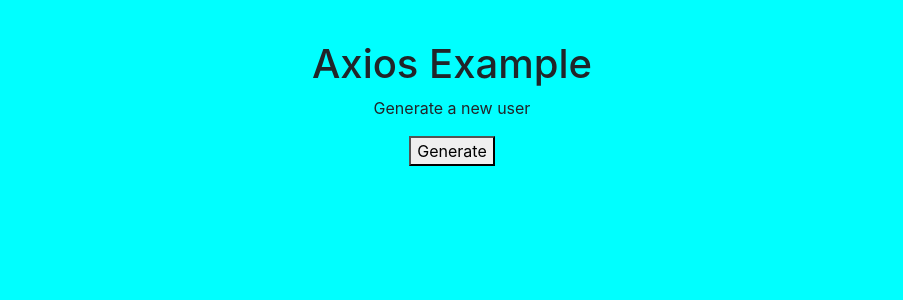
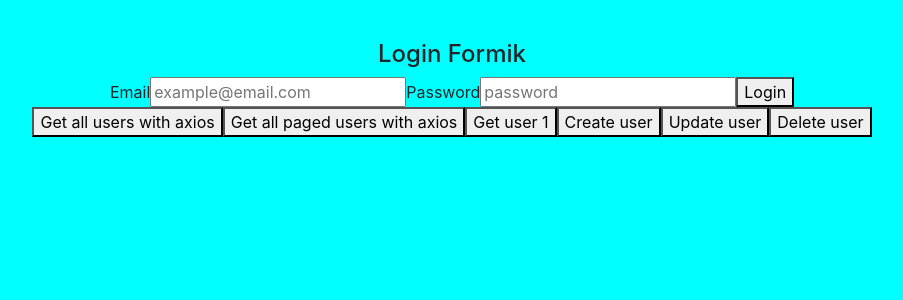
Before and after one commit to ViloriaUrdaneta/EjercicioReact, a React (Create React App) app: page / in a window 1280 px wide. Shown: the top 300 px of the page, without its empty margins (188-1091 px from the left). Built offline with nearby package versions, Linux system fonts and the light colour scheme.

Commit message:
axios crud

```diff
--- a/src/App.js
+++ b/src/App.js
@@ -16,6 +16,7 @@ import AsyncExample from './components/pure/AsyncExample';
 import ObservableExample from './components/pure/ObservableExample';
 import FetchExample from './components/pure/FetchExample';
 import AxiosExample from './components/pure/AxiosExample';
+import AxiosCRUDExample from './components/pure/AxiosCRUDExample';
 
 
 function App() {
@@ -48,7 +49,8 @@ function App() {
         {/*<AsyncExample></AsyncExample>*/}
         {/*<ObservableExample></ObservableExample>*/}
         {/*<FetchExample></FetchExample>*/}
-        <AxiosExample></AxiosExample>
+        {/*<AxiosExample></AxiosExample>*/}
+        <AxiosCRUDExample></AxiosCRUDExample>
 
 
         {/*Componente de listado de tareas - PROYECTO FINAL*/}
--- /dev/null
+++ b/src/components/pure/AxiosCRUDExample.jsx
@@ -0,0 +1,177 @@
+import React from 'react';
+import { login, getAllUsers, getAllPagedUsers, getUserByID, createUser, updateUser, deleteUserByID } from '../../services/axiosCRUDService';
+import { Formik, Field, Form, ErrorMessage } from 'formik';
+import * as Yup from 'yup';
+
+const AxiosCRUDExample = () => {
+
+    const initialCredentials = {
+        email: '',
+        password: ''
+    }
+
+    const loginSchema = Yup.object().shape(
+        {
+            email: Yup.string()
+                    .email('Invalid Email format')
+                    .required('Email is required'),
+            password: Yup.string()
+                    .required('Password is required')
+        }
+    );
+
+    const authUser = (values) => {
+        login(values.email, values.passwords)
+            .then((response) => {
+                if(response.data.token){
+                    alert(JSON.stringify(response.data.token));
+                    sessionStorage.setItem('token', response.data.token);
+                }else{
+                    sessionStorage.removeItem('token');
+                    throw new Error('login failure');
+                }
+            })
+            .catch((error) => {
+                alert(`Something went wrong: ${error}`);
+                sessionStorage.removeItem('token');
+            })
+            .finally(() => console.log('Loging done'))
+    }
+
+    //Crud examples
+    const obtainAllUsers = () => {
+        getAllUsers()
+            .then((response) => {
+                alert(JSON.stringify(response.data.data))
+            })
+            .catch((error) => alert(`Something went wrong: ${error}`))
+    }
+
+    const obtainAllPagedUsers = (page) => {
+        getAllPagedUsers(page)
+            .then((response) => {
+                alert(JSON.stringify(response.data.data))
+            })
+            .catch((error) => alert(`Something went wrong: ${error}`))
+    }
+
+    const obtainUserByID = (id) => {
+        getUserByID(id)
+            .then((response) => {
+                if(response.data.data && response.status ===200){
+                    alert(JSON.stringify(response.data.data))
+                }else{
+                    throw new Error('User not found')
+                }
+            })
+            .catch((error) => alert(`Something went wrong: ${error}`))
+    }
+
+    const createNewUser = (name, job) => {
+        createUser(name, job)
+            .then((response) => {
+                if(response.data && response.status === 201){
+                    alert(JSON.stringify(response.data))
+                }else{
+                    throw new Error('User not created')
+                }
+            })
+            .catch((error) => alert(`Something went wrong: ${error}`))
+    }
+
+    const updateUserByID = (id, name, job) => {
+        updateUser(id, name, job)
+            .then((response) => {
+                if(response.data && response.status ===200){
+                    alert(JSON.stringify(response.data))
+                }else{
+                    throw new Error('User not updated')
+                }
+            })
+            .catch((error) => alert(`Something went wrong: ${error}`))
+    }
+
+    const deleteUser = (id) => {
+        deleteUserByID(id)
+            .then((response) => {
+                if(response.data && response.status ===204){
+                    alert('User deleted successfully')
+                }else{
+                    throw new Error('User not deleted')
+                }
+            })
+            .catch((error) => alert(`Something went wrong: ${error}`))
+    }
+
+    return (
+        <div>
+            <h4>Login Formik</h4>
+            <Formik
+                /**Initial values that the form will take */
+                initialValues={ initialCredentials }
+                /**Yup validation Schema */
+                validationSchema = { loginSchema }
+                /**onSubmit Event */
+                onSubmit = {async (values) => {
+                    authUser(values)
+                }}
+            >
+
+                {/**We obtain props from Formik */}
+
+                {({ values,
+                    touched,
+                    errors,
+                    isSubmitting,
+                    handleChange,
+                    handleBlur }) => (
+                        <Form>
+                            <label htmlFor="email">Email</label>
+                            <Field id="email" type="email" name="email" placeholder="example@email.com" />
+                            {/**Email Errors */}
+                            {
+                                errors.email && touched.email &&
+                                (
+                                    <ErrorMessage name="email" component='div'></ErrorMessage>
+                                )
+                            }
+                            <label htmlFor="password">Password</label>
+                            <Field id="password" type="password" name="password" placeholder="password"/>
+                            {/**Password Errors */}
+                            {
+                                errors.password && touched.password &&
+                                (
+                                    <ErrorMessage name="password" component='div'></ErrorMessage>
+                                )
+                            }
+                            <button type="submit">Login</button>
+                            {isSubmitting ? <p>Login your credentials...</p> : null}
+                        </Form>
+                )}
+
+            </Formik>
+            <div>
+                <button onClick={obtainAllUsers}>
+                    Get all users with axios
+                </button>
+                <button onClick={() => obtainAllPagedUsers(1)}>
+                    Get all paged users with axios
+                </button>
+                <button onClick={() => obtainUserByID(1)}>
+                    Get user 1
+                </button>
+                <button onClick={() => createNewUser('morpheus', 'leader')}>
+                    Create user
+                </button>
+                <button onClick={() => updateUserByID(1, 'morpheus', 'developer')}>
+                    Update user
+                </button>
+                <button onClick={() => deleteUser(1)}>
+                    Delete user
+                </button>
+            </div>
+        </div>
+    );
+}
+
+export default AxiosCRUDExample;
--- a/src/components/pure/AxiosExample.jsx
+++ b/src/components/pure/AxiosExample.jsx
@@ -6,17 +6,17 @@ const AxiosExample = () => {
 
     const [user, setUser] = useState(null);
 
-    /*
+
     useEffect(() => {
         obtainUser();
     }, []);
-    */
+
 
     const obtainUser = () => {
         getRandomUser()
             .then((response) => {
                 if(response.status === 200){
-                    setUser(response.data.results)
+                    setUser(response.data.results[0])
                 }
                 console.log(response);
             })
@@ -36,14 +36,13 @@ const AxiosExample = () => {
                         <h3>{user.email}</h3>
                     </div>
                 )
-                :
-                (
-                    <div>
-                        <p> Generate a new user </p>
-                        <button onClick={obtainUser}>Generate</button>
-                    </div>
-                )
-            }
+            : null}
+                <div>
+                    <p> Generate a new user </p>
+                    <button onClick={obtainUser}>Generate</button>
+                </div>
+
+
         </div>
     );
 }
--- /dev/null
+++ b/src/services/axiosCRUDService.js
@@ -0,0 +1,56 @@
+import axios from "axios";
+
+/**
+ * metodo login para ReqRes
+ * @param { string } email
+ * @param { string } password
+ */
+
+export const login = (email, password) => {
+
+    let body = {
+        email: email,
+        password: password
+    }
+
+    //return the response with a Promise
+    return axios.post('https://reqres.in/api/login', body)
+}
+
+//Obtain all users
+export const getAllUsers = () => {
+    return axios.get('https://reqres.in/api/users');
+}
+
+//obtain all paged users
+export const getAllPagedUsers = (page) => {
+    return axios.get(`https://reqres.in/api/users?page=${page}`);
+}
+
+//obtain user by id
+export const getUserByID = (id) => {
+    return axios.get(`https://reqres.in/api/users/${id}`);
+}
+
+//create User
+export const createUser = (name, job) => {
+    let body = {
+        name: name,
+        job: job
+    }
+    return axios.post('https://reqres.in/api/users', body)
+}
+
+//Update User
+export const updateUser = (id, name, job) => {
+    let body = {
+        name: name,
+        job: job
+    }
+    return axios.put(`https://reqres.in/api/users/${id}`, body)
+}
+
+//Delete user
+export const deleteUserByID = (id) => {
+    return axios.delete(`https://reqres.in/api/users/${id}`);
+}
```
